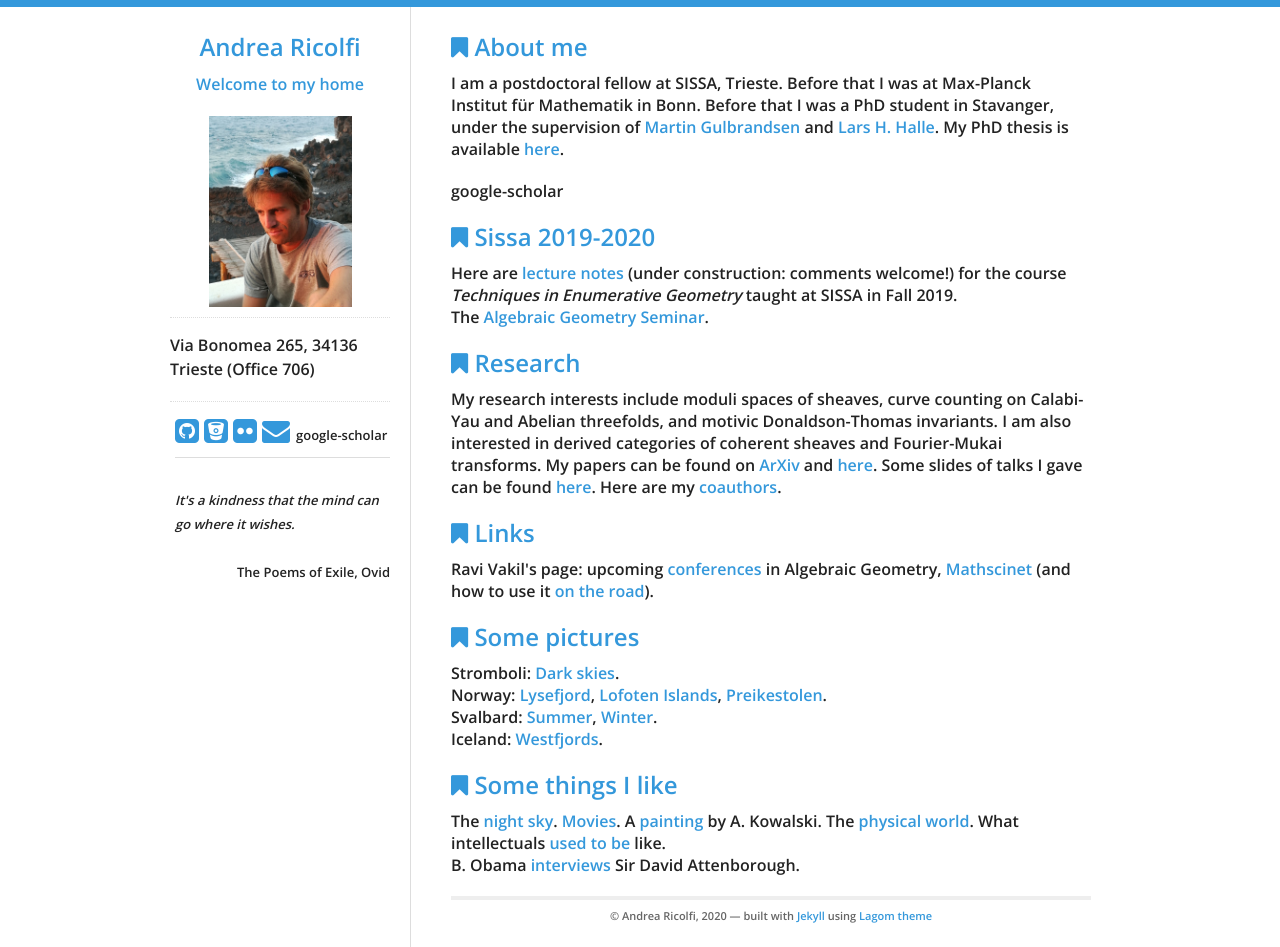
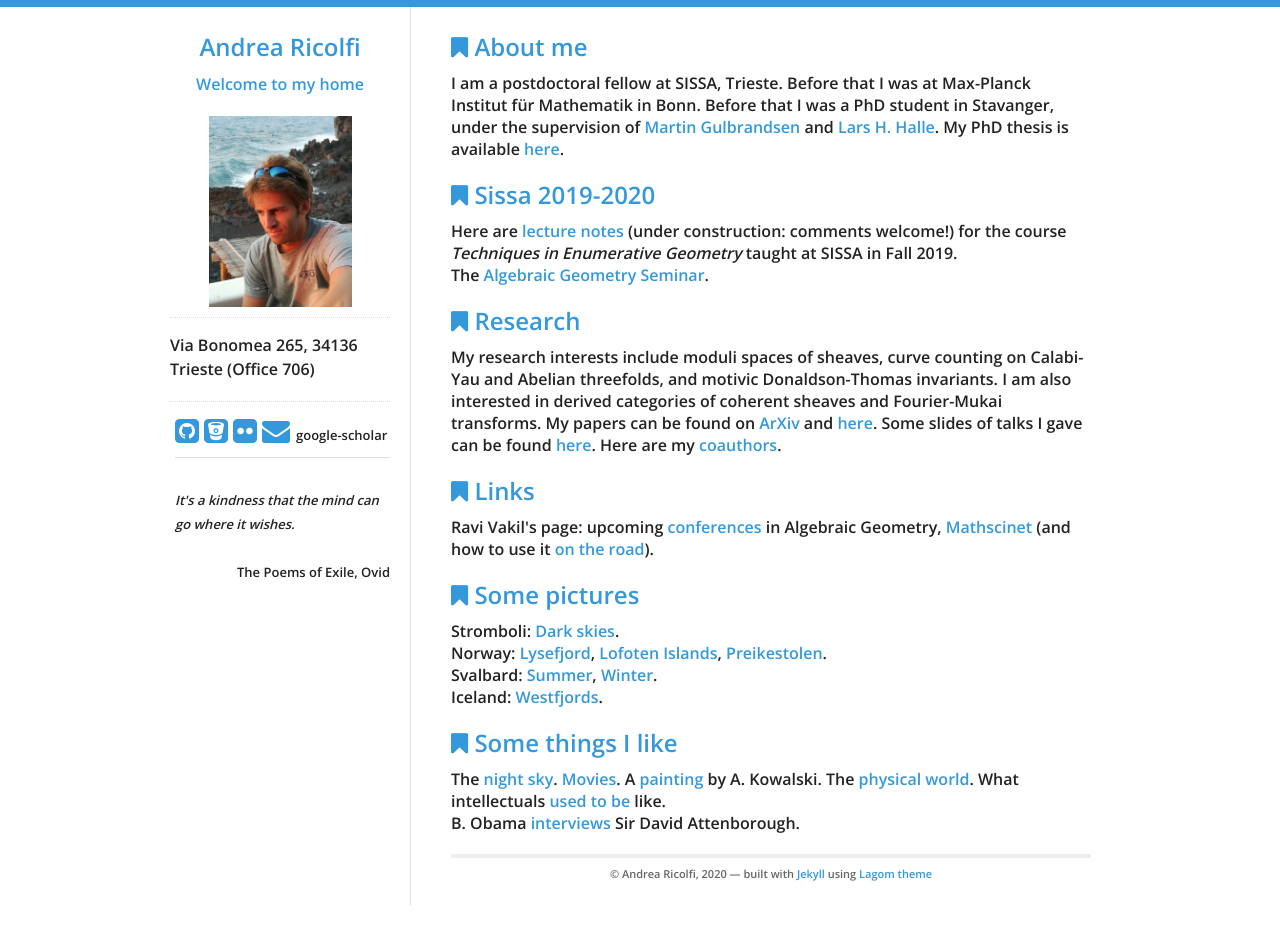
Before and after one commit to atricolfi/atricolfi.github.io, a Jekyll site: the page built from index.html, in a window 1280 px wide. Built offline with Jekyll 4.4.1, drawn with Linux system fonts in a browser that asks for light colours; after the commit the page ends 907 px from its top, so only the background shows below that.

Commit message:
Update index.html

```diff
--- a/index.html
+++ b/index.html
@@ -9,10 +9,6 @@ title: Homepage
 I am a postdoctoral fellow at SISSA, Trieste. Before that I was at Max-Planck Institut für Mathematik in Bonn. Before that I was a PhD student in Stavanger,
 under the supervision of <a href="http://www.ux.uis.no/%7Emartingg/">Martin Gulbrandsen</a> and
 <a href="http://www.math.ku.dk/english/about/news/halle/"> Lars H. Halle</a>. My PhD thesis is available <a href="phd-thesis.pdf">here</a>.
-  <div class="col-2 center ai case">
-        <i class="ai ai-google-scholar ai-4x"></i>
-        google-scholar
-    </div>
 </p>
 
   <div id="home">
```
